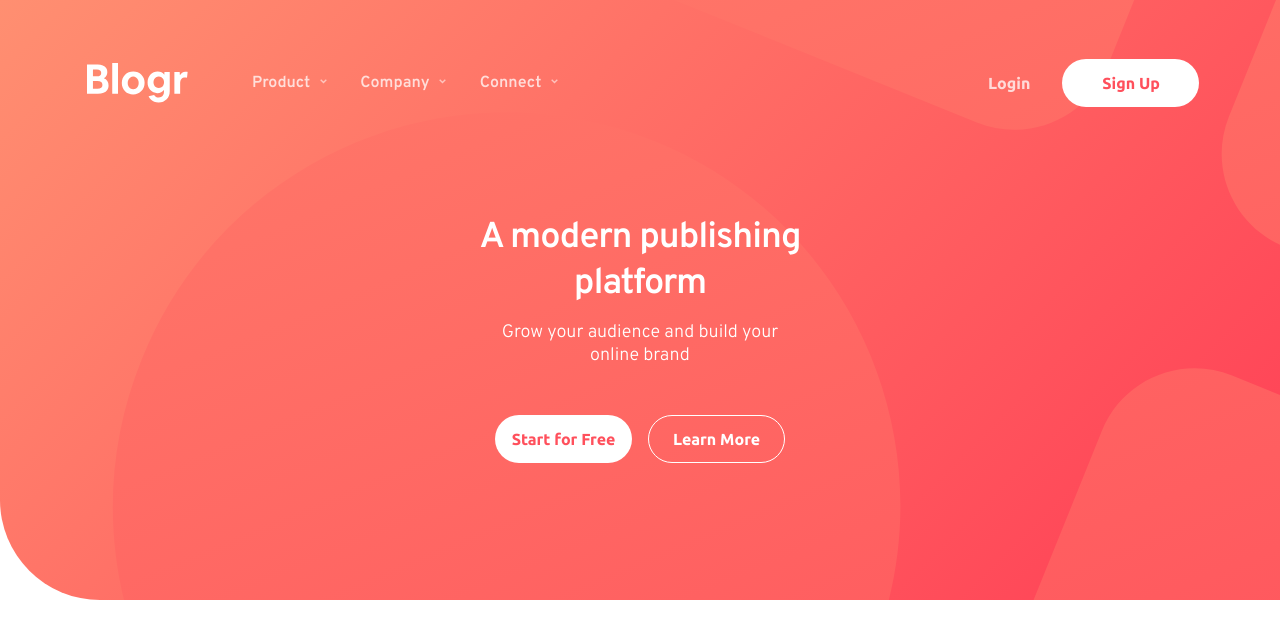
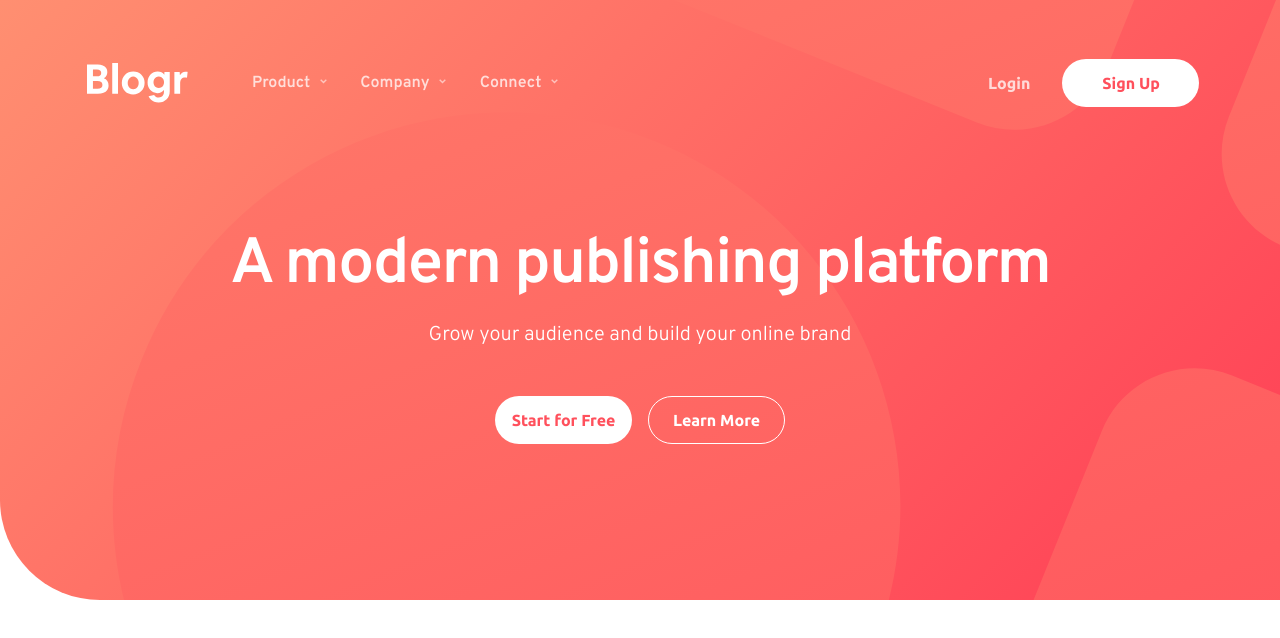
Before and after one commit to vanderms/blogr-landing-page, a Next.js app: page / in a window 1280 px wide. Shown: the top 638 px of the page. Built offline with nearby package versions, Linux system fonts and the light colour scheme.

Commit message:
implement hero section responsive design

```diff
--- a/styles/_section-hero.scss
+++ b/styles/_section-hero.scss
@@ -5,8 +5,11 @@
   display: flex;
   flex-direction: column;
   align-items: center;
+  padding-top: 108px;
 
-  padding-top: 108px;
+  @include media(laptop) {
+    padding-top: 119px;
+  }
 
   .bg-picture {
     position: absolute;
@@ -36,6 +39,10 @@
   .text {
     width: min(math.percentage(math.div(327, 375)), 327px);
     margin-inline: auto;
+
+    @include media(laptop) {
+      width: auto;
+    }
   }
 
   .title {
@@ -46,6 +53,12 @@
     text-align: center;
     letter-spacing: -1.08px;
     color: #ffffff;
+
+    @include media(laptop) {
+      font-size: 64px;
+      line-height: 81px;
+      letter-spacing: -1.92px;
+    }
   }
 
   .text {
@@ -56,6 +69,12 @@
     line-height: 23px;
     text-align: center;
     color: #ffffff;
+
+    @include media(laptop) {
+      margin-top: 16px;
+      font-size: 20px;
+      line-height: 25px;
+    }
   }
 
   .cta-container {
@@ -79,30 +98,30 @@
     background: #ffffff;
     border-radius: 999px;
 
-    &:hover{
-      background: #FF7B86;
-      color: #FFFFFF;
+    &:hover {
+      background: #ff7b86;
+      color: #ffffff;
     }
   }
 
-  .cta-secondary{
+  .cta-secondary {
     font-family: $ubuntu;
 
     font-weight: 700;
     font-size: 16px;
     line-height: 18px;
 
-    color: #FFFFFF;
+    color: #ffffff;
     width: 137px;
     height: 48px;
     display: grid;
     place-items: center;
-    border: 1px solid #FFFFFF;
+    border: 1px solid #ffffff;
     border-radius: 999px;
 
-    &:hover{
+    &:hover {
       background: #ffffff;
-      color: #FF7B86;
+      color: #ff7b86;
     }
   }
 }
```
